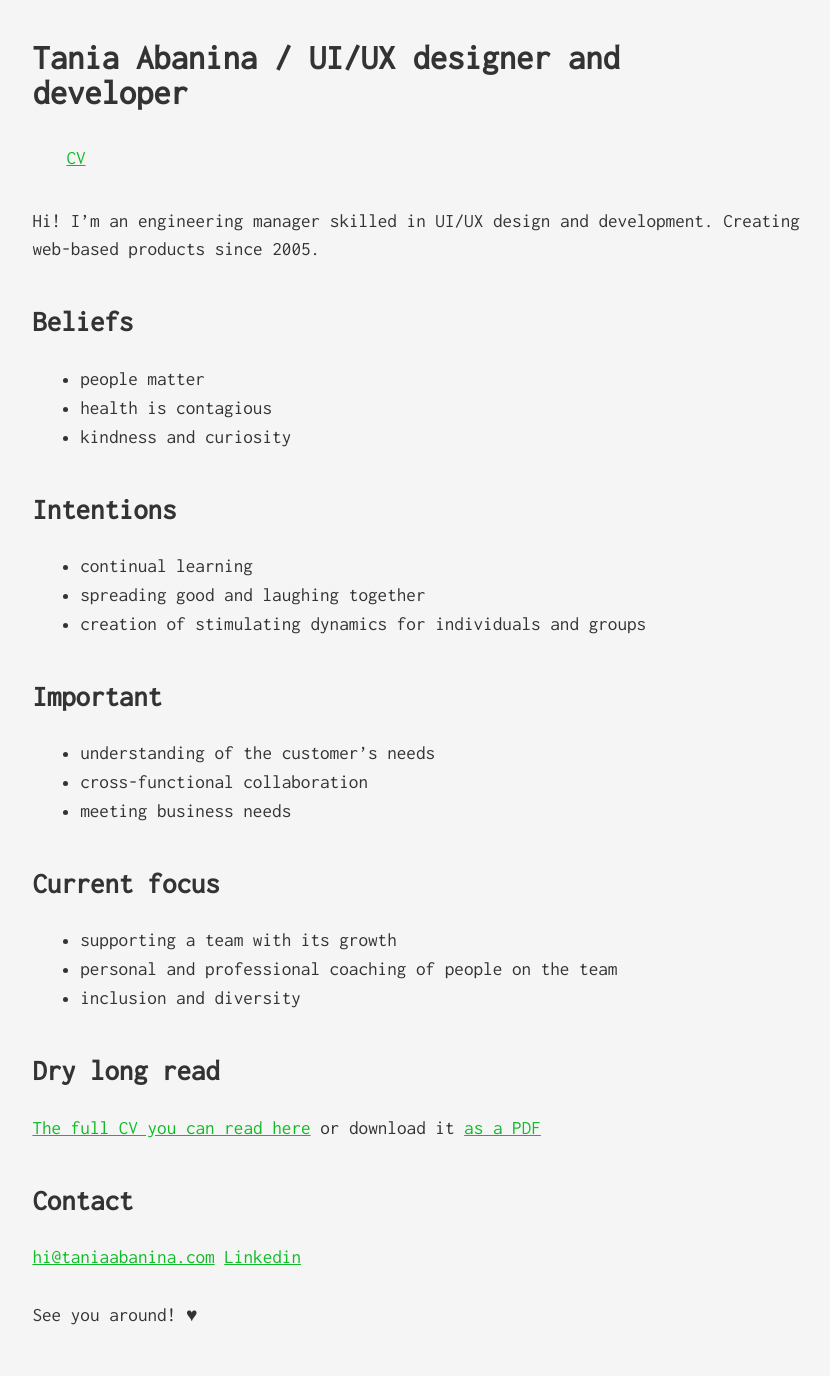
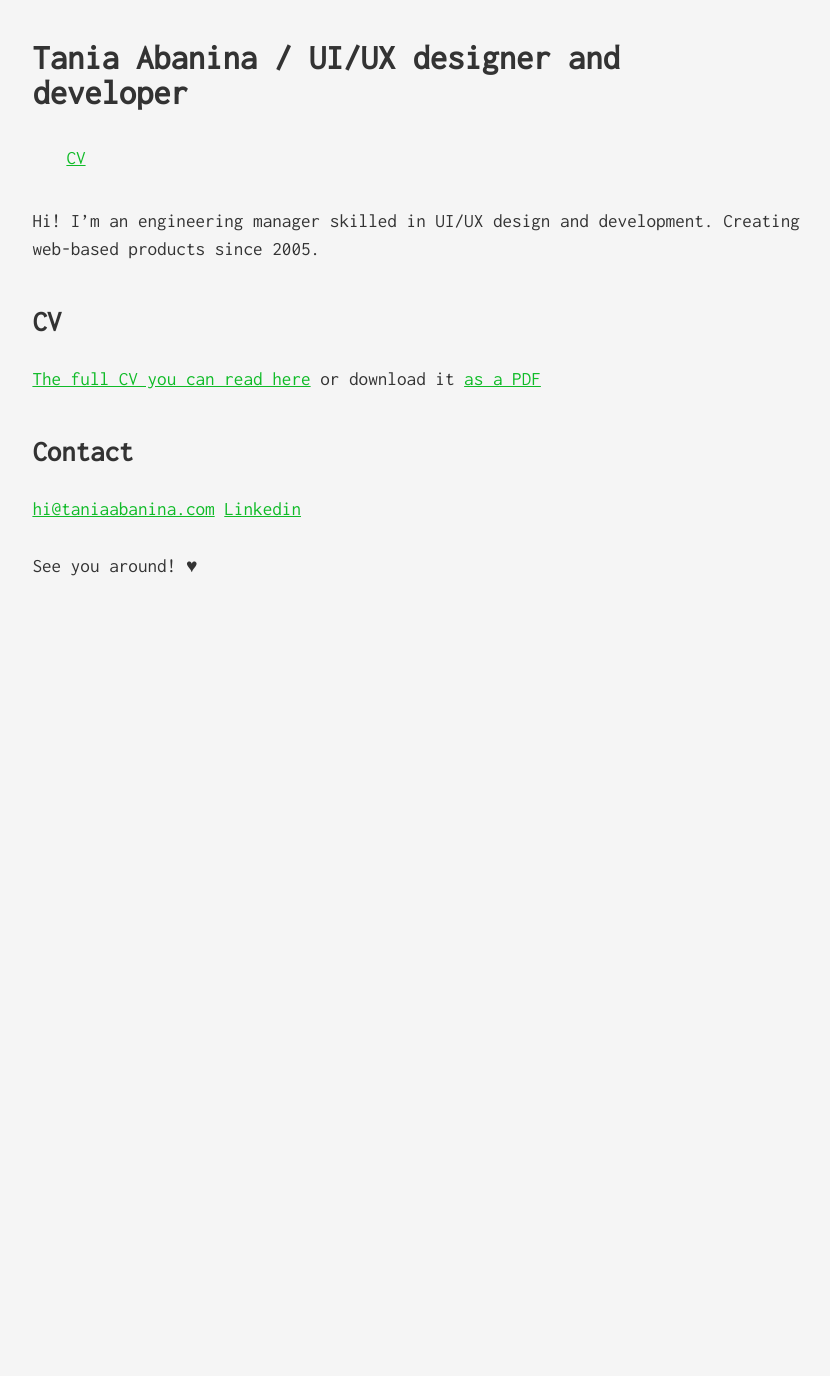
Before and after one commit to tataata/taniaabanina.com, a Jekyll site: the page built from index.md, in a window 1280 px wide. Shown: the whole page, without its empty margins (6-836 px from the left). Built offline with Jekyll 4.4.1, drawn with Linux system fonts in a browser that asks for light colours; after the commit the page ends 900 px from its top, so only the background shows below that.

Commit message:
content update: home page, CV pdf, cv page adjustments

```diff
--- a/_includes/contact.md
+++ b/_includes/contact.md
@@ -2,4 +2,4 @@
 ## Contact
 
 [hi@taniaabanina.com](mailto:hi@taniaabanina.com)
-<a href="http://www.linkedin.com/in/taniaabanina">Linkedin</a>
+[Linkedin](http://www.linkedin.com/in/taniaabanina)
--- a/index.md
+++ b/index.md
@@ -11,33 +11,8 @@ layout: default
 
 Hi! I'm an engineering manager skilled in UI/UX design and development. Creating web-based products since 2005.
 
-
-## Beliefs
-- people matter
-- health is contagious
-- kindness and curiosity
-
-
-## Intentions
-- continual learning
-- spreading good and laughing together
-- creation of stimulating dynamics for individuals and groups
-
-
-## Important
-- understanding of the customer's needs
-- cross-functional collaboration
-- meeting business needs
-
-
-## Current focus
-- supporting a team with its growth
-- personal and professional coaching of people on the team
-- inclusion and diversity
-
-
-## Dry long read
-[The full CV you can read here](cv) or download it [as a PDF](/tania-abanina-cv.pdf)
+## CV
+[The full CV you can read here](cv) or download it [as a PDF](/Engineering_Manager__CV__Tania_Abanina.pdf)
 
 
 {% include contact.md %}
```
Also changed, not shown: resume.md (+13 -16 lines), 4 other files.
